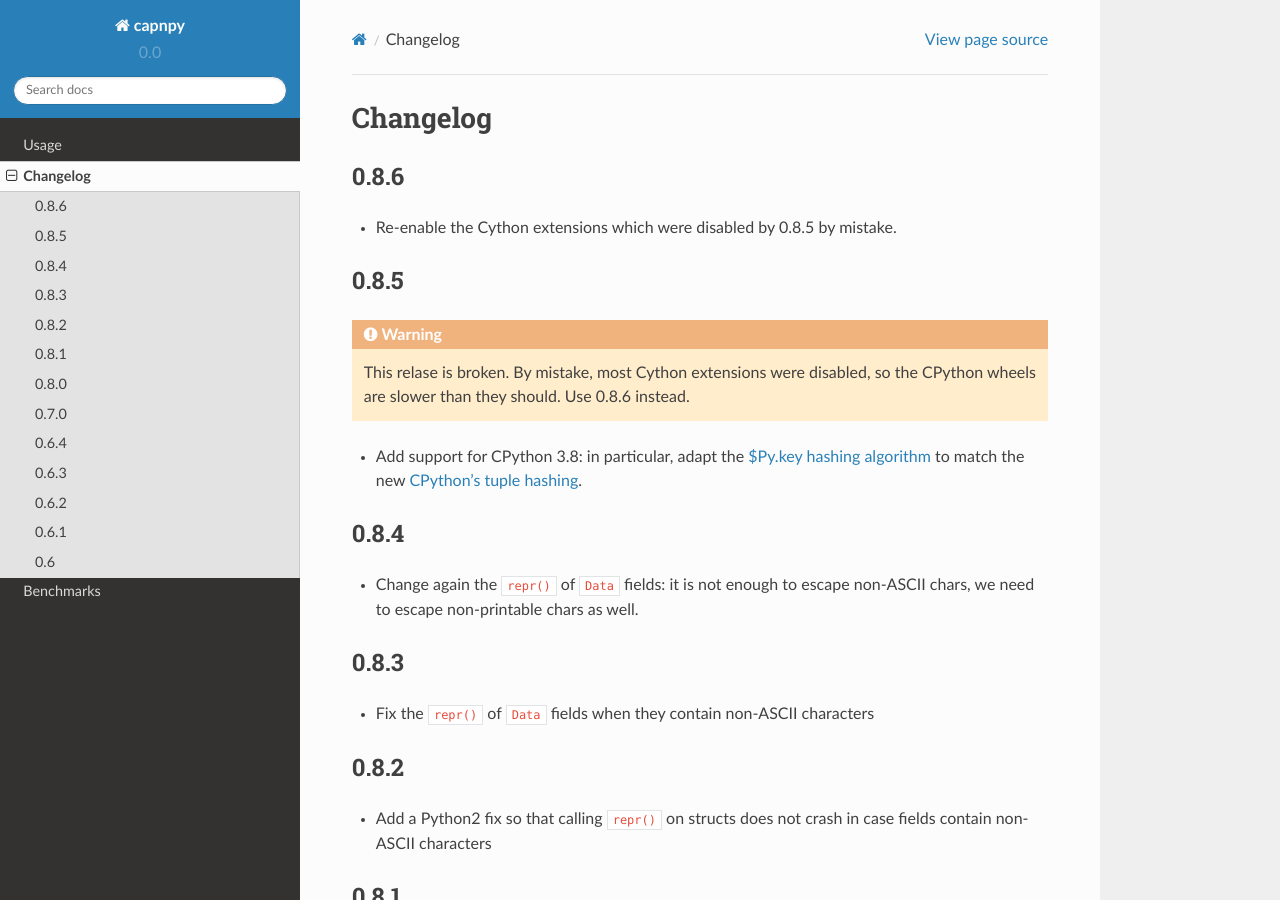
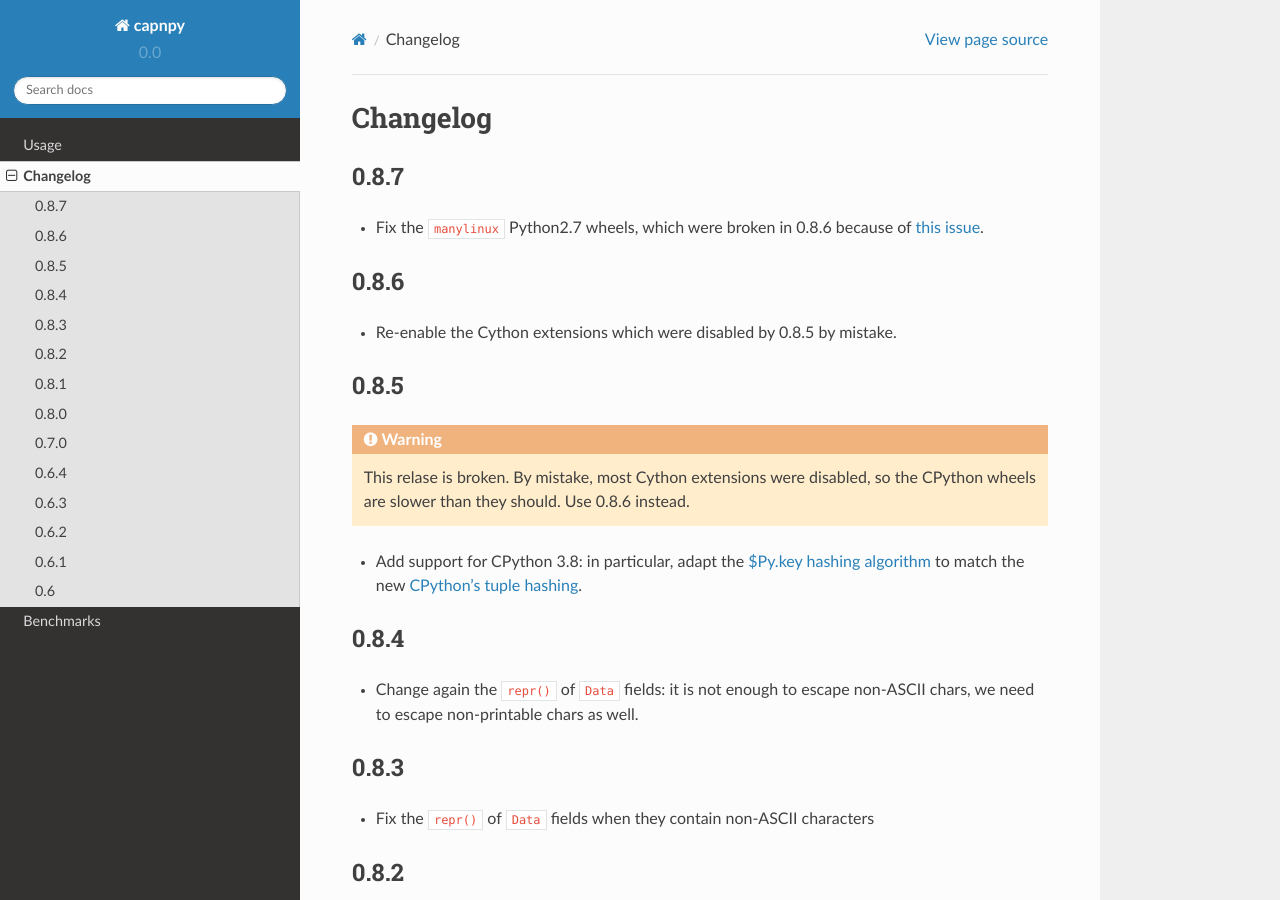
Before and after one commit to antocuni/capnpy, a Sphinx documentation site: the page built from docs/source/changelog.rst, in a window 1280 px wide and 900 px high. Built offline with Sphinx 7.4.7 and the Read the Docs theme 2.0.0, drawn with Linux system fonts in a browser that asks for light colours.

Commit message:
try to fix the build

```diff
--- a/docs/source/changelog.rst
+++ b/docs/source/changelog.rst
@@ -4,6 +4,14 @@ Changelog
 
 .. To see the commits between two versions:
    git log --graph --oneline 0.6.4..0.7.0
+
+0.8.7
+=====
+
+* Fix the ``manylinux`` Python2.7 wheels, which were broken in 0.8.6 because
+  of `this issue
+  <https://github.com/pypa/pip/issues/8165#issuecomment-624669107>`_.
+
 
 0.8.6
 =====
```
Also changed, not shown: 1 other file.
